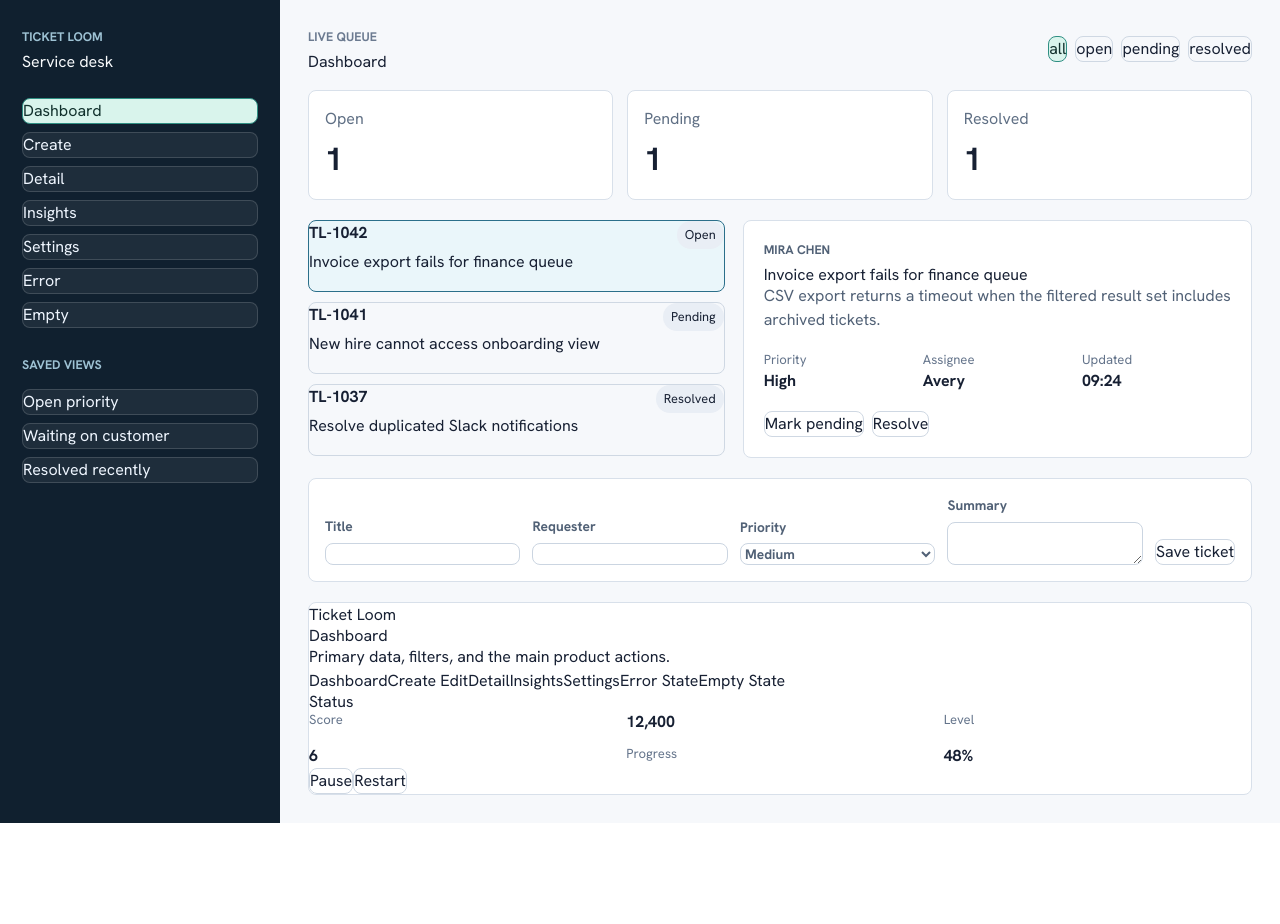
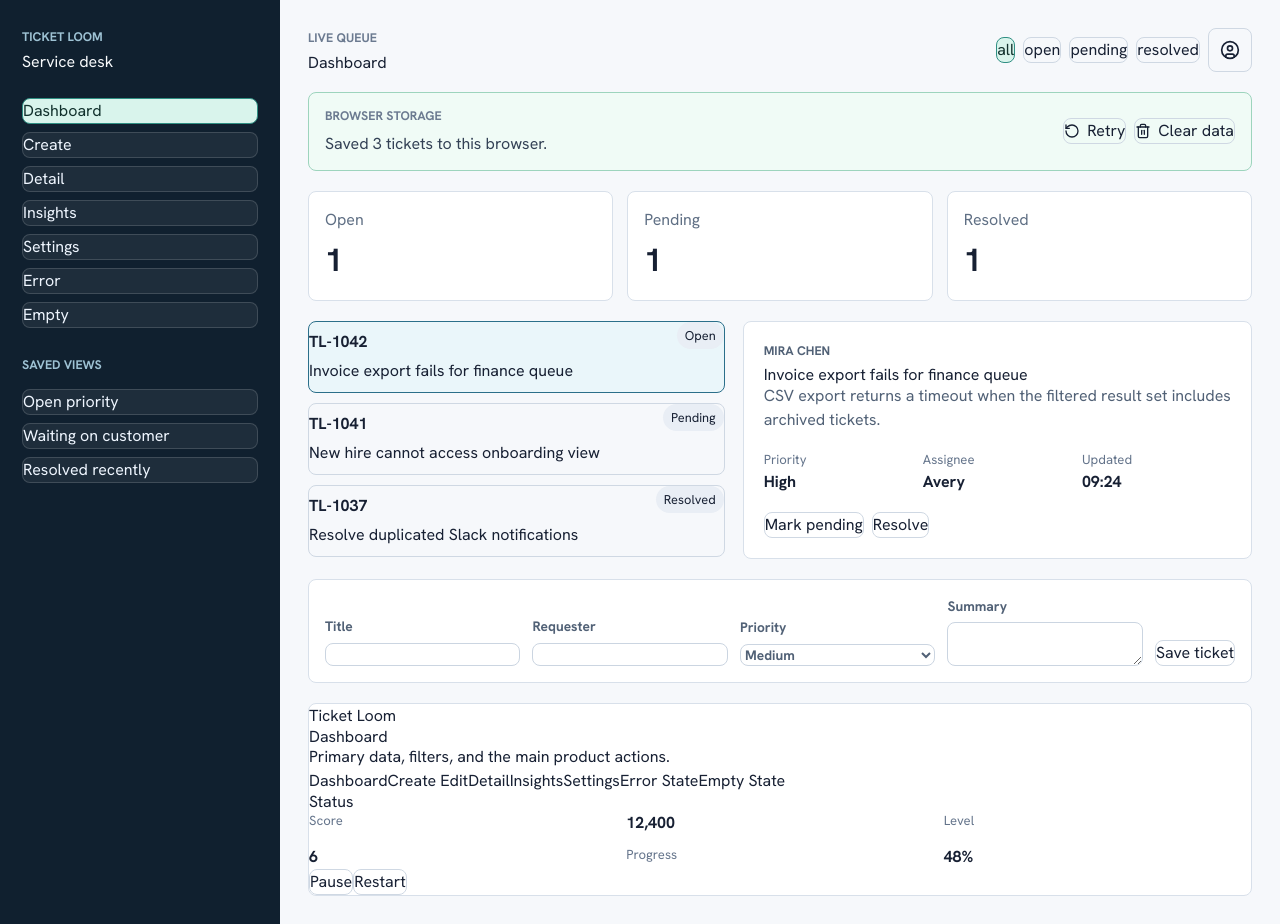
Before and after one commit to hikmetgulsesli/ticket-loom-2478c347, a React (Vite) app: page / in a window 1280 px wide. Before the commit the page ends 823 px from the top, so only its background shows below. Built offline with nearby package versions, Linux system fonts and the light colour scheme.

Commit message:
fix: US-001 - Ticket Loom - app shell, state and persistence

```diff
--- a/src/App.css
+++ b/src/App.css
@@ -46,7 +46,8 @@ h3 {
 .nav-list,
 .saved-views,
 .status-filters,
-.button-row {
+.button-row,
+.topbar-actions {
   display: flex;
   gap: 8px;
 }
@@ -64,6 +65,10 @@ textarea {
 }
 
 button {
+  display: inline-flex;
+  align-items: center;
+  justify-content: center;
+  gap: 7px;
   border: 1px solid #cfd8e3;
   border-radius: 8px;
   padding: 10px 12px;
@@ -78,7 +83,14 @@ button:focus-visible {
   outline: none;
 }
 
+.icon-button {
+  width: 44px;
+  height: 44px;
+  padding: 0;
+}
+
 .sidebar button {
+  justify-content: flex-start;
   border-color: rgba(255, 255, 255, 0.15);
   color: #eff6ff;
   background: rgba(255, 255, 255, 0.06);
@@ -108,6 +120,43 @@ button.active,
 
 .status-filters {
   flex-wrap: wrap;
+}
+
+.topbar-actions {
+  align-items: center;
+  justify-content: flex-end;
+  flex-wrap: wrap;
+}
+
+.storage-status {
+  display: flex;
+  align-items: center;
+  justify-content: space-between;
+  gap: 14px;
+  border: 1px solid #cbd5e1;
+  border-radius: 8px;
+  padding: 14px 16px;
+  background: #ffffff;
+}
+
+.storage-status.saved {
+  border-color: #9dd4bd;
+  background: #f0fbf6;
+}
+
+.storage-status.cleared,
+.storage-status.retrying {
+  border-color: #b9c8dc;
+  background: #f7faff;
+}
+
+.storage-status.attention {
+  border-color: #d46a6a;
+  background: #fff4f2;
+}
+
+.storage-status span {
+  color: #334155;
 }
 
 .metrics {
@@ -241,7 +290,8 @@ textarea {
 }
 
 .empty-panel,
-.error-banner {
+.error-banner,
+.account-panel {
   display: flex;
   align-items: center;
   justify-content: space-between;
@@ -255,6 +305,27 @@ textarea {
 .error-banner {
   border-color: #d46a6a;
   background: #fff4f2;
+}
+
+.account-panel {
+  position: relative;
+  align-items: flex-start;
+  padding-right: 70px;
+}
+
+.account-panel p {
+  margin-bottom: 0;
+  color: #516176;
+}
+
+.account-panel dl {
+  min-width: 300px;
+}
+
+.account-panel .close-button {
+  position: absolute;
+  top: 14px;
+  right: 14px;
 }
 
 .generated-screen {
@@ -277,7 +348,24 @@ textarea {
     flex-direction: column;
   }
 
+  .topbar-actions,
+  .storage-status,
+  .account-panel {
+    align-items: stretch;
+    flex-direction: column;
+    width: 100%;
+  }
+
   .metrics {
     grid-template-columns: 1fr;
   }
+
+  .account-panel {
+    box-sizing: border-box;
+    padding-right: 18px;
+  }
+
+  .account-panel dl {
+    min-width: 0;
+  }
 }
--- a/src/App.tsx
+++ b/src/App.tsx
@@ -1,4 +1,5 @@
 import { useEffect } from 'react';
+import { RotateCcw, Trash2, UserCircle, X } from 'lucide-react';
 import { AppProvider, useAppContext } from './contexts/AppContext';
 import type { AppView, TicketStatus } from './types/domain';
 import {
@@ -46,6 +47,7 @@ function AppShell() {
   const openCount = state.tickets.filter((ticket) => ticket.status === 'open').length;
   const pendingCount = state.tickets.filter((ticket) => ticket.status === 'pending').length;
   const resolvedCount = state.tickets.filter((ticket) => ticket.status === 'resolved').length;
+  const storageTone = state.storageStatus.kind === 'error' || state.storageStatus.kind === 'corrupted' ? 'attention' : state.storageStatus.kind;
 
   useEffect(() => {
     window.app = { state, actions };
@@ -151,6 +153,7 @@ function AppShell() {
             <p className="eyebrow">{state.isPaused ? 'Queue paused' : 'Live queue'}</p>
             <h2>{viewLabels[state.activeView]}</h2>
           </div>
+          <div className="topbar-actions">
             <div className="status-filters" aria-label="Status filters">
               {(['all', 'open', 'pending', 'resolved'] as Array<TicketStatus | 'all'>).map((status) => (
                 <button
@@ -163,7 +166,34 @@ function AppShell() {
                 </button>
               ))}
             </div>
+            <button
+              type="button"
+              className="icon-button"
+              aria-label="Open account panel"
+              title="Open account panel"
+              onClick={actions.openAccountPanel}
+            >
+              <UserCircle size={20} aria-hidden="true" />
+            </button>
+          </div>
         </header>
+
+        <section className={`storage-status ${storageTone}`} aria-live="polite">
+          <div>
+            <p className="section-label">Browser storage</p>
+            <span>{state.storageStatus.message}</span>
+          </div>
+          <div className="button-row">
+            <button type="button" onClick={actions.retryStorage}>
+              <RotateCcw size={16} aria-hidden="true" />
+              Retry
+            </button>
+            <button type="button" onClick={actions.clearData}>
+              <Trash2 size={16} aria-hidden="true" />
+              Clear data
+            </button>
+          </div>
+        </section>
 
         <section className="metrics" aria-label="Queue metrics">
           <article>
@@ -284,6 +314,33 @@ function AppShell() {
           </section>
         ) : null}
 
+        {state.activePanel === 'account' ? (
+          <aside className="account-panel" aria-label="Account panel">
+            <div>
+              <p className="eyebrow">Account</p>
+              <h3>Avery Rivera</h3>
+              <p>Default assignee for new Ticket Loom workspaces.</p>
+            </div>
+            <dl>
+              <div>
+                <dt>Active screen</dt>
+                <dd>{viewLabels[state.activeView]}</dd>
+              </div>
+              <div>
+                <dt>Selected item</dt>
+                <dd>{state.selectedTicketId ?? 'None'}</dd>
+              </div>
+              <div>
+                <dt>Item count</dt>
+                <dd>{state.itemCount}</dd>
+              </div>
+            </dl>
+            <button type="button" className="icon-button close-button" aria-label="Close account panel" title="Close account panel" onClick={actions.closePanel}>
+              <X size={20} aria-hidden="true" />
+            </button>
+          </aside>
+        ) : null}
+
         <section className="generated-screen" aria-hidden="true">
           {renderGeneratedScreen()}
         </section>
--- a/src/hooks/useAppState.ts
+++ b/src/hooks/useAppState.ts
@@ -1,6 +1,6 @@
-import { useCallback, useEffect, useMemo, useState } from 'react';
+import { useCallback, useEffect, useMemo, useRef, useState } from 'react';
 import type { AppActions, AppSettings, AppState, AppView, Ticket, TicketDraft, TicketStatus } from '../types/domain';
-import { clearStoredState, loadStoredState, saveStoredState } from '../utils/storage';
+import { clearStoredState, idleStorageStatus, loadStoredState, saveStoredState } from '../utils/storage';
 
 const initialTickets: Ticket[] = [
   {
@@ -61,37 +61,60 @@ export const defaultState: AppState = {
   settings: defaultSettings,
   draft: defaultDraft,
   lastError: null,
+  storageStatus: idleStorageStatus,
+  activePanel: 'none',
+  itemCount: initialTickets.length,
   isPaused: false,
 };
 
 function createInitialState(): AppState {
   const storedState = loadStoredState();
+  const tickets = storedState.state?.tickets ?? defaultState.tickets;
 
   return {
     ...defaultState,
-    ...storedState,
-    draft: { ...defaultDraft, ...storedState?.draft },
-    settings: { ...defaultSettings, ...storedState?.settings },
+    ...storedState.state,
+    tickets,
+    draft: { ...defaultDraft, ...storedState.state?.draft },
+    settings: { ...defaultSettings, ...storedState.state?.settings },
+    storageStatus: storedState.status,
+    activePanel: 'none',
+    itemCount: tickets.length,
   };
 }
 
 export function useAppState() {
   const [state, setState] = useState<AppState>(createInitialState);
+  const skipNextSave = useRef(false);
 
   useEffect(() => {
-    saveStoredState(state);
+    if (skipNextSave.current) {
+      skipNextSave.current = false;
+      return;
+    }
+
+    if (state.storageStatus.kind === 'corrupted') {
+      return;
+    }
+
+    const storageStatus = saveStoredState(state);
+    setState((current) =>
+      current.storageStatus.kind === storageStatus.kind && current.storageStatus.message === storageStatus.message
+        ? current
+        : { ...current, storageStatus },
+    );
   }, [state]);
 
   const navigate = useCallback((view: AppView) => {
-    setState((current) => ({ ...current, activeView: view, lastError: null }));
+    setState((current) => ({ ...current, activeView: view, activePanel: 'none', lastError: null }));
   }, []);
 
   const selectTicket = useCallback((ticketId: string) => {
-    setState((current) => ({ ...current, selectedTicketId: ticketId, activeView: 'detail', lastError: null }));
+    setState((current) => ({ ...current, selectedTicketId: ticketId, activeView: 'detail', activePanel: 'none', lastError: null }));
   }, []);
 
   const setStatusFilter = useCallback((status: TicketStatus | 'all') => {
-    setState((current) => ({ ...current, statusFilter: status, activeView: 'dashboard' }));
+    setState((current) => ({ ...current, statusFilter: status, activeView: 'dashboard', activePanel: 'none' }));
   }, []);
 
   const updateDraft = useCallback((draft: Partial<TicketDraft>) => {
@@ -121,6 +144,8 @@ export function useAppState() {
         selectedTicketId: nextTicket.id,
         draft: defaultDraft,
         activeView: 'detail',
+        activePanel: 'none',
+        itemCount: current.tickets.length + 1,
         lastError: null,
       };
     });
@@ -130,6 +155,7 @@ export function useAppState() {
     setState((current) => ({
       ...current,
       tickets: current.tickets.map((ticket) => (ticket.id === ticketId ? { ...ticket, status, updatedAt: 'Now' } : ticket)),
+      itemCount: current.tickets.length,
     }));
   }, []);
 
@@ -138,8 +164,9 @@ export function useAppState() {
   }, []);
 
   const restartQueue = useCallback(() => {
-    setState((current) => ({ ...defaultState, tickets: initialTickets, isPaused: false }));
-    clearStoredState();
+    const storageStatus = clearStoredState();
+    skipNextSave.current = true;
+    setState((current) => ({ ...defaultState, tickets: initialTickets, itemCount: initialTickets.length, storageStatus, isPaused: false }));
   }, []);
 
   const saveSettings = useCallback((settings?: Partial<AppSettings>) => {
@@ -147,6 +174,7 @@ export function useAppState() {
       ...current,
       settings: { ...current.settings, ...settings },
       activeView: 'settings',
+      activePanel: 'none',
       lastError: null,
     }));
   }, []);
@@ -157,6 +185,35 @@ export function useAppState() {
 
   const clearError = useCallback(() => {
     setState((current) => ({ ...current, lastError: null, activeView: 'dashboard' }));
+  }, []);
+
+  const openAccountPanel = useCallback(() => {
+    setState((current) => ({ ...current, activePanel: 'account' }));
+  }, []);
+
+  const closePanel = useCallback(() => {
+    setState((current) => ({ ...current, activePanel: 'none' }));
+  }, []);
+
+  const retryStorage = useCallback(() => {
+    setState((current) => ({
+      ...current,
+      storageStatus: { kind: 'retrying', message: 'Retrying browser storage sync.' },
+      lastError: null,
+    }));
+  }, []);
+
+  const clearData = useCallback(() => {
+    const storageStatus = clearStoredState();
+    skipNextSave.current = true;
+    setState(() => ({
+      ...defaultState,
+      tickets: initialTickets,
+      itemCount: initialTickets.length,
+      storageStatus,
+      activePanel: 'none',
+      isPaused: false,
+    }));
   }, []);
 
   const actions: AppActions = useMemo(
@@ -172,8 +229,28 @@ export function useAppState() {
       saveSettings,
       resetDefaults,
       clearError,
+      openAccountPanel,
+      closePanel,
+      retryStorage,
+      clearData,
     }),
-    [clearError, createTicket, navigate, pauseQueue, resetDefaults, restartQueue, saveSettings, selectTicket, setStatusFilter, updateDraft, updateTicketStatus],
+    [
+      clearData,
+      clearError,
+      closePanel,
+      createTicket,
+      navigate,
+      openAccountPanel,
+      pauseQueue,
+      resetDefaults,
+      restartQueue,
+      retryStorage,
+      saveSettings,
+      selectTicket,
+      setStatusFilter,
+      updateDraft,
+      updateTicketStatus,
+    ],
   );
 
   return { state, actions };
--- a/src/utils/storage.ts
+++ b/src/utils/storage.ts
@@ -1,38 +1,71 @@
-import type { AppState } from '../types/domain';
+import type { AppState, StorageStatus } from '../types/domain';
 
 const STORAGE_KEY = 'ticket-loom-state-v1';
 
-export function loadStoredState(): Partial<AppState> | null {
+export interface StoredStateResult {
+  state: Partial<AppState> | null;
+  status: StorageStatus;
+}
+
+export const idleStorageStatus: StorageStatus = {
+  kind: 'idle',
+  message: 'Storage is ready.',
+};
+
+export function loadStoredState(): StoredStateResult {
   if (typeof window === 'undefined') {
-    return null;
+    return { state: null, status: idleStorageStatus };
   }
 
   try {
     const stored = window.localStorage.getItem(STORAGE_KEY);
-    return stored ? (JSON.parse(stored) as Partial<AppState>) : null;
+    return {
+      state: stored ? (JSON.parse(stored) as Partial<AppState>) : null,
+      status: stored
+        ? { kind: 'saved', message: 'Saved workspace restored from this browser.' }
+        : { kind: 'idle', message: 'No saved workspace yet.' },
+    };
   } catch {
-    return null;
+    return {
+      state: null,
+      status: {
+        kind: 'corrupted',
+        message: 'Saved workspace data is corrupted. Retry saving or clear browser data.',
+      },
+    };
   }
 }
 
-export function saveStoredState(state: AppState) {
+export function saveStoredState(state: AppState): StorageStatus {
   if (typeof window === 'undefined') {
-    return;
+    return idleStorageStatus;
   }
 
   const snapshot: AppState = {
     ...state,
     activeView: state.activeView,
+    activePanel: 'none',
+    itemCount: state.tickets.length,
     lastError: null,
   };
 
-  window.localStorage.setItem(STORAGE_KEY, JSON.stringify(snapshot));
+  try {
+    window.localStorage.setItem(STORAGE_KEY, JSON.stringify(snapshot));
+    return { kind: 'saved', message: `Saved ${state.tickets.length} tickets to this browser.` };
+  } catch {
+    return { kind: 'error', message: 'Browser storage failed. Retry saving or clear data.' };
+  }
 }
 
-export function clearStoredState() {
+export function clearStoredState(): StorageStatus {
   if (typeof window === 'undefined') {
-    return;
+    return { kind: 'cleared', message: 'Local data cleared.' };
   }
 
-  window.localStorage.removeItem(STORAGE_KEY);
+  try {
+    window.localStorage.removeItem(STORAGE_KEY);
+    return { kind: 'cleared', message: 'Local data cleared.' };
+  } catch {
+    return { kind: 'error', message: 'Could not clear local data.' };
+  }
 }
```
Also changed, not shown: src/types/domain.ts (+14 -0 lines). Lines whose indentation alone changed are shown as unchanged.
